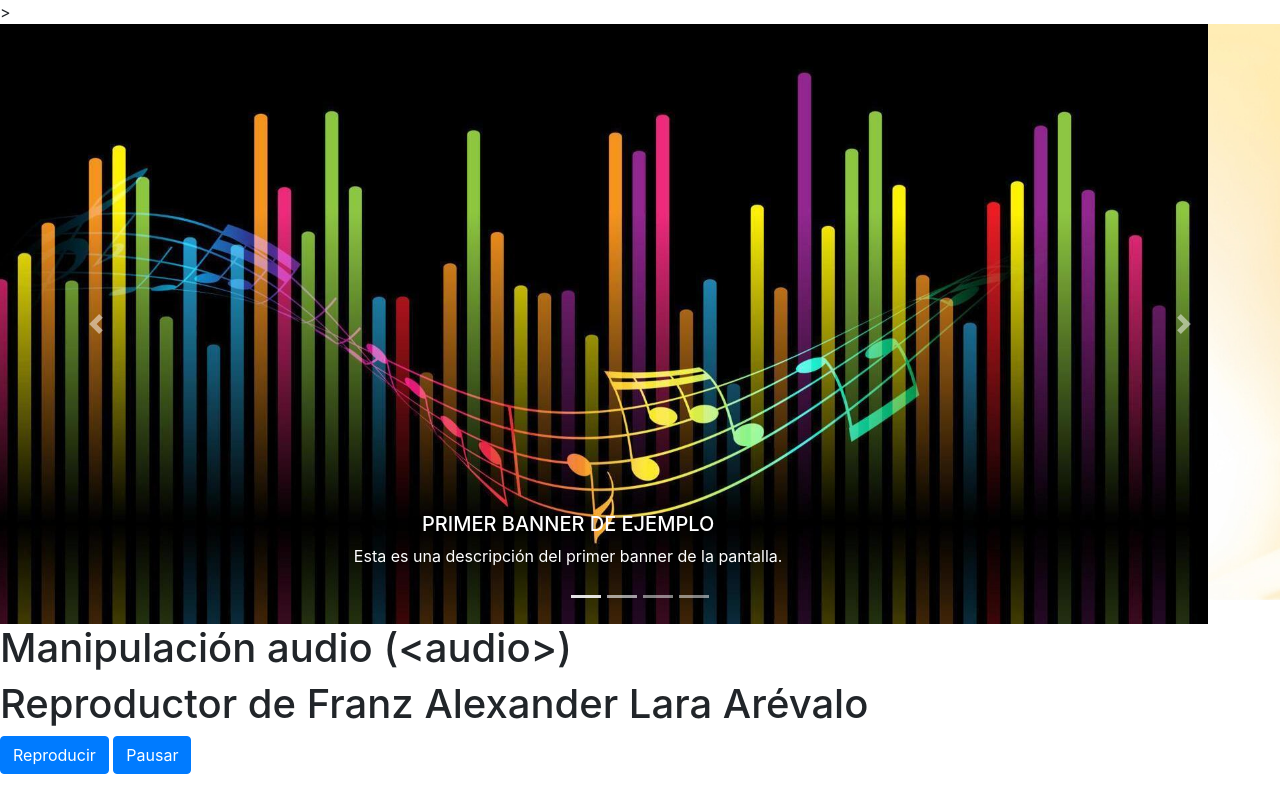
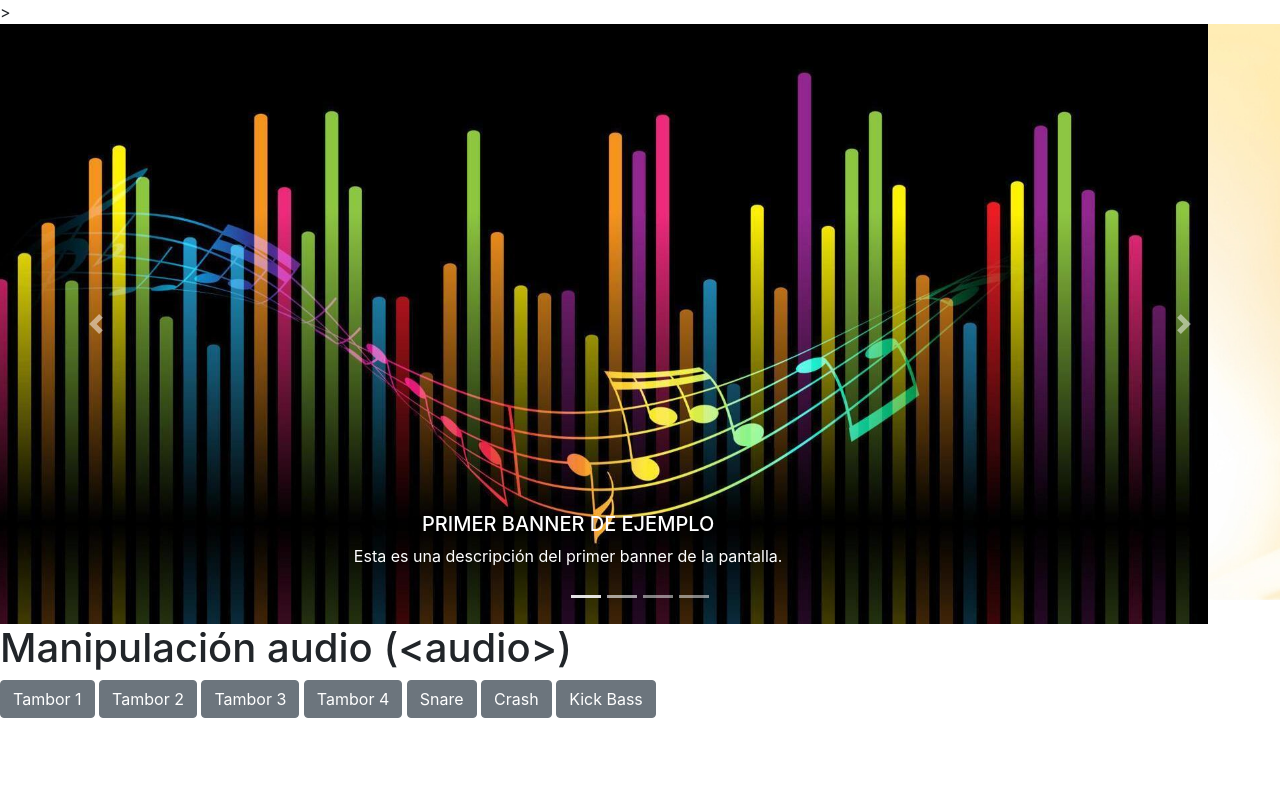
Before and after one commit to LaraSV08/fala_manipulacion_audio_20260218, a plain HTML site: page index.html in a window 1280 px wide. Drawn offline with Linux system fonts and the light colour scheme.

Commit message:
finalización de práctica de audio

```diff
--- a/index.html
+++ b/index.html
@@ -107,6 +107,7 @@
 					</audio>
 				</div> -->
 
+				<!---
 				<div>
 					<h1>Reproductor de Franz Alexander Lara Arévalo</h1>
 					<audio id="reproductor">
@@ -116,7 +117,53 @@
 					<button type="button" id="pause" class="btn btn-primary">Pausar </button>
 				</div>
 
+				-->
+
+				<div id="drumSet">
+					<button type="button" id="KeyW" class="btn btn-secondary">Tambor 1</button>
+					<button type="button" id="KeyA" class="btn btn-secondary">Tambor 2</button>
+					<button type="button" id="KeyS" class="btn btn-secondary">Tambor 3</button>
+					<button type="button" id="KeyD" class="btn btn-secondary">Tambor 4</button>
+					<button type="button" id="KeyJ" class="btn btn-secondary">Snare</button>
+					<button type="button" id="KeyK" class="btn btn-secondary">Crash</button>
+					<button type="button" id="KeyL" class="btn btn-secondary">Kick Bass</button>
+				</div>
+
 				<script type="text/javascript">
+
+					var audio = new Audio()
+
+					const sounds = {
+						'KeyW':'https://www.virtualdrumming.com/drums/virtual-drum-sounds/hip-hop/tom1.ogg',
+						'KeyA':'https://www.virtualdrumming.com/drums/virtual-drum-sounds/hip-hop/tom2.ogg',
+						'KeyS':'https://www.virtualdrumming.com/drums/virtual-drum-sounds/hip-hop/tom3.ogg',
+						'KeyD':'https://www.virtualdrumming.com/drums/virtual-drum-sounds/hip-hop/pad1.ogg',
+						'KeyJ':'https://www.virtualdrumming.com/drums/virtual-drum-sounds/hip-hop/snare1.ogg',
+						'KeyK':'https://freesound.org/data/previews/263/263132_2064400-lq.mp3',
+						'KeyL':'https://www.virtualdrumming.com/drums/virtual-drum-sounds/hip-hop/kik.ogg'
+					}
+					//MÉTODO PARA LA EJECUCIÓN DE AUDIO
+					const play = sound => {
+						console.log("Sonando: ",sound);
+						var audio = new Audio(sound);
+						audio.play();
+					}
+					//CAPTURA DE INDICE DEL ARREGLO DE SONIDOS
+					document.getElementById('drumSet').addEventListener('click',function(e){
+						const tgt = e.target.closest('button');
+						if(tgt) play(sounds[tgt.id]);
+					});
+
+					//EJECUCIÓN DE SONIDO A PARTIR DEL EVENTO KEYPRESS
+					window.addEventListener('keypress',function(e){
+						console.log(e.code);
+						if(sounds[e.code]){
+							console.log("Presionando la tecla: ", e.code);
+							document.getElementById(e.code).click();
+						}
+					})
+
+					/*
 					window.onload = () => {
 						const audio = document.getElementById("reproductor");
 						const play = document.getElementById("play");
@@ -132,7 +179,7 @@
 							audio.pause();
 						}
 					}
-
+					*/
 				</script>
 
 		</main>
```
